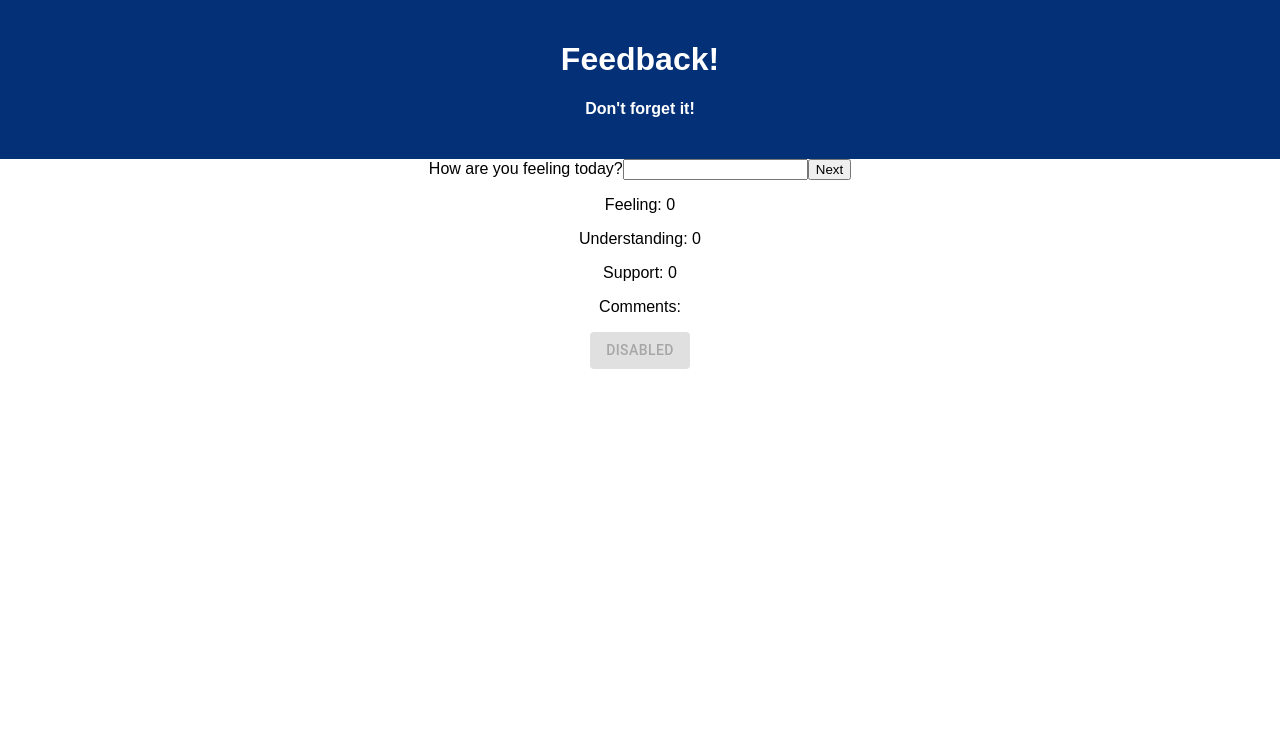
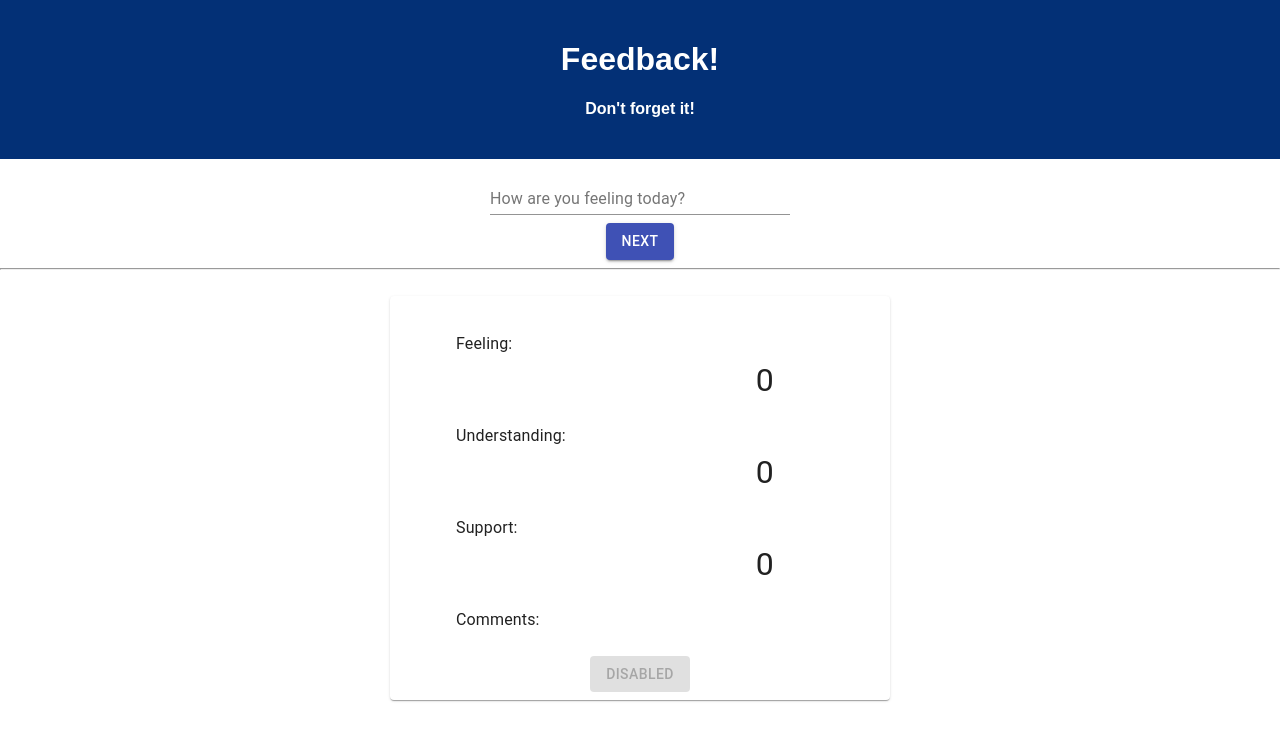
Before and after one commit to davetheknave8/redux-feedback-form, a React (Create React App) app in the folder redux-feedback-form/: page / in a window 1280 px wide. Shown: the top 740 px of the page. Built offline with nearby package versions, Linux system fonts and the light colour scheme; no server answers.

Commit message:
added some styling

```diff
--- a/redux-feedback-form/src/components/FeelingRoute/Feeling.js
+++ b/redux-feedback-form/src/components/FeelingRoute/Feeling.js
@@ -2,6 +2,16 @@ import React, {Component} from 'react';
 import Header from '../Header/Header';
 import {connect} from 'react-redux';
 import Review from '../ReviewRoute/Review';
+import TextField from '@material-ui/core/TextField';
+import {withStyles} from '@material-ui/core/styles';
+import Button from '@material-ui/core/Button';
+
+const styles = theme => ({
+    input: {
+        width: '300px',
+        margin: theme.spacing.unit
+    }
+})
 
 class Feeling extends Component {
 
@@ -15,14 +25,17 @@ class Feeling extends Component {
     }
 
     render(){
+        const {classes} = this.props;
         return(
             <>
             <Header />
             <form onSubmit={event => this.handleSubmit(event)}>
-                <label>How are you feeling today?</label>
-                <input type="number" onChange={(event) => this.handleChange('feeling', event)}/>
-                <button type="submit">Next</button>
+                <TextField className={classes.input} label="How are you feeling today?" type="number" onChange={(event) => this.handleChange('feeling', event)}/>
+                <br />
+                <Button color="primary" variant="contained" type="submit">Next</Button>
             </form>
+            <hr />
+            <br />
             <Review />
             </>
         )
@@ -33,4 +46,4 @@ const mapReduxStoreToProps = reduxStore => ({
     reduxStore
 })
 
-export default connect(mapReduxStoreToProps)(Feeling);
+export default withStyles(styles)(connect(mapReduxStoreToProps)(Feeling));
--- a/redux-feedback-form/src/components/ReviewRoute/Review.js
+++ b/redux-feedback-form/src/components/ReviewRoute/Review.js
@@ -1,8 +1,36 @@
 import React, { Component } from 'react';
-import Header from '../Header/Header';
 import {connect} from 'react-redux';
-import Button from '@material-ui/core/Button'
+import Button from '@material-ui/core/Button';
 import Axios from 'axios';
+import Card from '@material-ui/core/Card';
+import CardActions from '@material-ui/core/CardActions';
+import CardContent from '@material-ui/core/CardContent';
+import Typography from '@material-ui/core/Typography';
+import {withStyles} from '@material-ui/core/styles';
+
+const styles = theme => ({
+    card: {
+        width: '500px',
+        margin: 'auto',
+    },
+    button: {
+        margin: 'auto'
+    },
+    content: {
+        textAlign: 'left',
+        marginLeft: '50px',
+        marginTop: '20px',
+    },
+    score: {
+        textAlign: 'right',
+        marginRight: '100px',
+        fontSize: '2em'
+    },
+    comments: {
+        textAlign: 'right',
+        marginRight: '100px',
+    }
+})
 
 class Review extends Component {
 
@@ -14,15 +42,27 @@ class Review extends Component {
     }
 
     render() {
+        const {classes} = this.props;
+
         console.log(this.props.reduxStore.feedbackItemReducer.feeling)
         if(this.props.reduxStore.disabledReducer.button === 'disabled'){
             return (
                 <>
-                <p>Feeling: {this.props.reduxStore.feedbackItemReducer.feeling}</p>
-                <p>Understanding: {this.props.reduxStore.feedbackItemReducer.understanding}</p>
-                <p>Support: {this.props.reduxStore.feedbackItemReducer.support}</p>
-                <p>Comments: {this.props.reduxStore.feedbackItemReducer.comments}</p>
-                <Button variant="contained" color="secondary" disabled>Disabled</Button>
+                <Card className={classes.card}>
+                    <CardContent>
+                        <Typography className={classes.content}>Feeling: </Typography>
+                            <Typography className={classes.score}>{this.props.reduxStore.feedbackItemReducer.feeling}</Typography>
+                        <Typography className={classes.content}>Understanding: </Typography>
+                            <Typography className={classes.score}>{this.props.reduxStore.feedbackItemReducer.understanding}</Typography>
+                        <Typography className={classes.content}>Support: </Typography>
+                            <Typography className={classes.score}>{this.props.reduxStore.feedbackItemReducer.support}</Typography>
+                        <Typography className={classes.content}>Comments: </Typography>
+                            <Typography className={classes.comments}>{this.props.reduxStore.feedbackItemReducer.comments}</Typography>
+                    </CardContent>
+                    <CardActions>
+                        <Button className={classes.button} variant="contained" color="secondary" disabled>Disabled</Button>
+                    </CardActions>
+                </Card>
             </>
             )
         } else if(this.props.reduxStore.disabledReducer.button === 'enabled'){
@@ -43,4 +83,4 @@ const mapReduxStoreToProps = reduxStore => ({
     reduxStore
 })
 
-export default connect(mapReduxStoreToProps)(Review);
+export default withStyles(styles)(connect(mapReduxStoreToProps)(Review));
```
